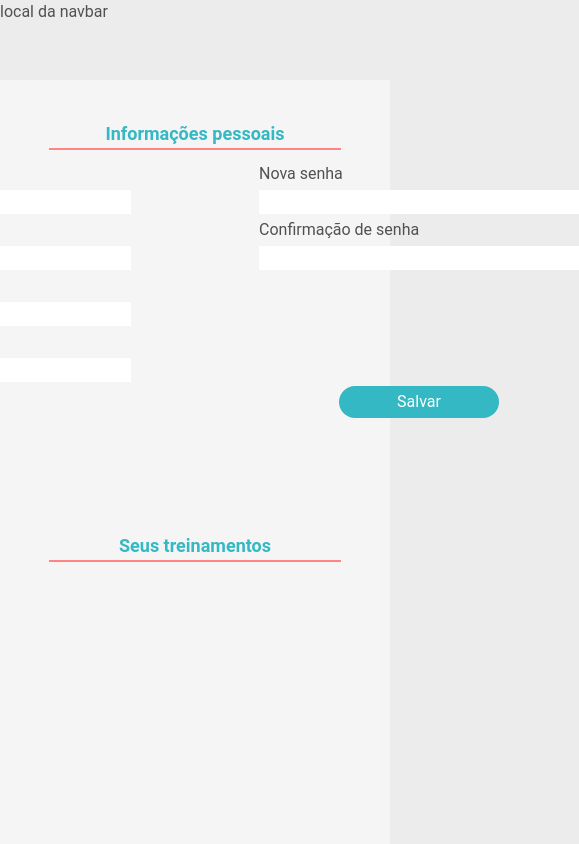
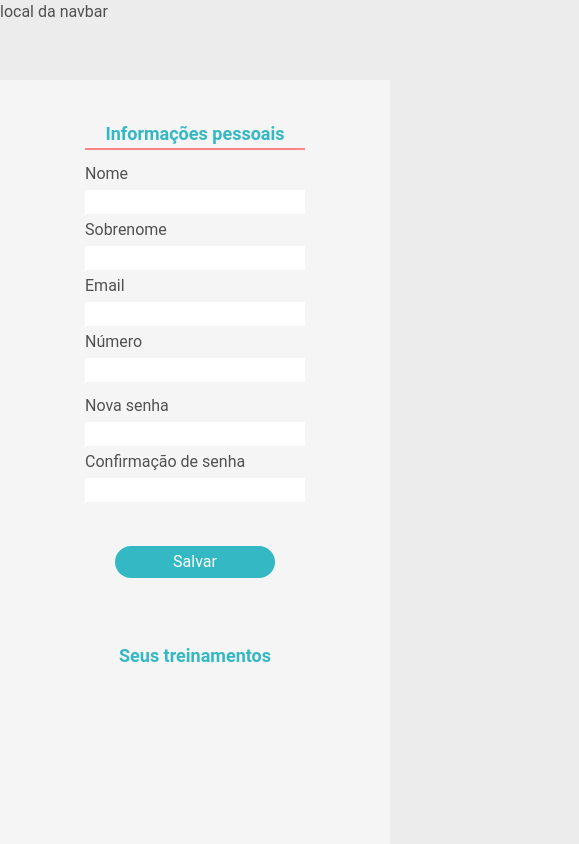
Before and after one commit to marialuisacampos/recovery-trial, a Next.js app in the folder recoverytrial-app/: page /1 in a window 390 px wide. Shown: the top 844 px of the page, 579 px wide, since content can reach past the window. Built offline with nearby package versions, Linux system fonts and the light colour scheme.

Commit message:
fix: correção da responsividade da tela de user

```diff
--- a/recoverytrial-app/src/pages/[user]/index.tsx
+++ b/recoverytrial-app/src/pages/[user]/index.tsx
@@ -14,18 +14,19 @@ export default function User(){
                     <div className="bg-gray-400 w-screen flex flex-col items-center ">
 
                         <p className="mt-10 mr- font-bold text-blue-200 text-lg">Informações pessoais</p>
-                        <div className=" w-3/4 h-80 flex flex-row gap-32 border-t-2 border-pink-100 justify-center items-centerfirst-letter
+
+                        <div className=" md:w-3/4 md:flex-row md:gap-11 lg:w-3/4 lg:h-80 flex lg:flex-row flex-col lg:gap-32 border-t-2 border-pink-100 justify-center items-centerfirst-letter
                         mb-16">
 
                             <div className=" flex flex-col gap-1 mt-3">
                                 <label htmlFor="fieldName"> Nome </label>
-                                <input type="text" className="w-80" id='fieldName' />
+                                <input type="text" className="md:w-80 lg:w-80" id='fieldName' />
 
                                 <label htmlFor="fieldLastName"> Sobrenome </label>
                                 <input type="text" id='fieldLastName' />
 
                                 <label htmlFor="fildMail"> Email </label>
-                                <input type="mail" className="w-80" id='fieldMail' />
+                                <input type="mail" className="lg:w-80" id='fieldMail' />
 
                                 <label htmlFor="fildNumber"> Número </label>
                                 <input type="text" id='fieldNumber' />
@@ -34,12 +35,12 @@ export default function User(){
                             <div className="flex flex-col gap-1 mt-3">
 
                                 <label htmlFor="fieldNewPassword"> Nova senha </label>
-                                <input type="password" className="w-80" id='fieldNewPassword' />
+                                <input type="password" className="md:w-80 lg:w-80" id='fieldNewPassword' />
 
                                 <label htmlFor="fildNewPasswordC"> Confirmação de senha </label>
                                 <input type="password" id='fieldNewPasswordC' />
 
-                                <button className="mt-28 m-auto bg-blue-200 rounded-3xl w-40 h-8 hover:bg-blue-100
+                                <button className="md:mt-28 lg:mt-28 mt-10 m-auto bg-blue-200 rounded-3xl w-40 h-8 hover:bg-blue-100
                                 transition duration-75"
                                 ><p className="text-white">Salvar</p></button>
 
@@ -49,7 +50,8 @@ export default function User(){
                         </div>
 
                         <p className="-mr- font-bold text-blue-200 text-lg">Seus treinamentos</p>
-                        <div className="w-3/4 h-1/4 flex flex-row  border-t-2  border-pink-100">
+                        <div className="lg:w-3/4 lg:h-1/4 flex lg:flex-row flex-col border-t-2  border-pink-100">
+
                         </div>
 
                     </div>
```
